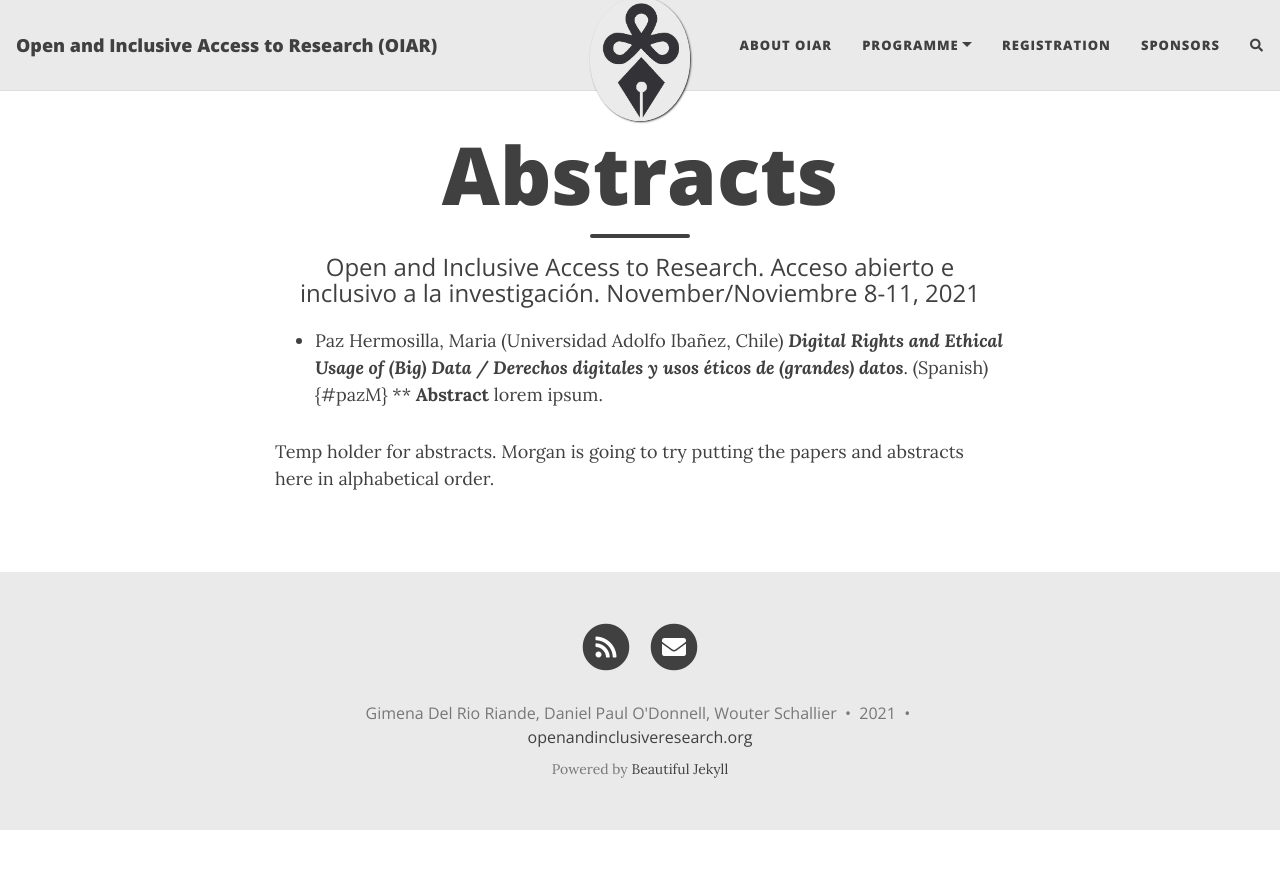
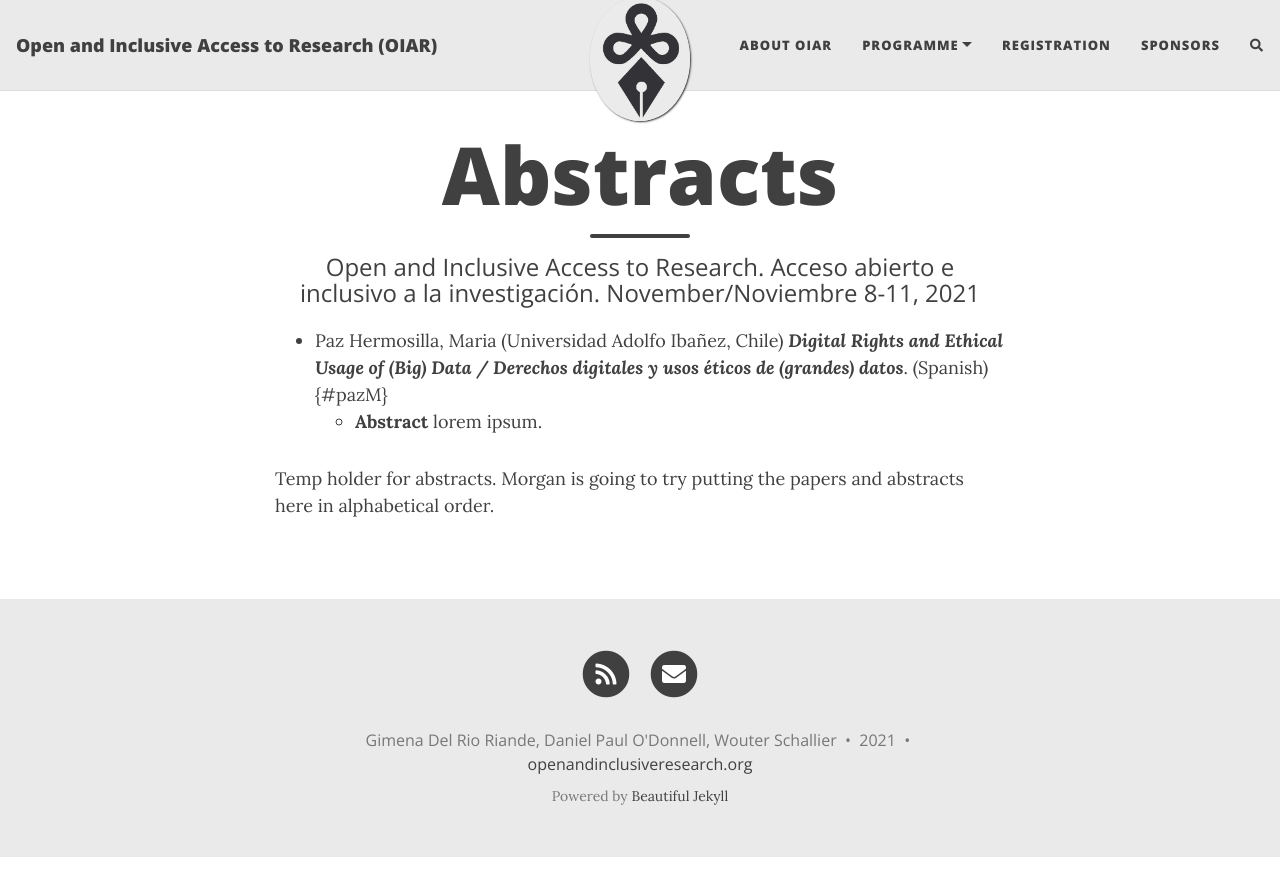
Before and after one commit to caedmon5/OIAR, a Jekyll site: the page built from abstracts.md, in a window 1280 px wide. Shown: the top 896 px of the page. Built offline with Jekyll 4.4.1, drawn with Linux system fonts in a browser that asks for light colours; nearby versions of some CDN libraries; comment, search, counter and statistics services are not loaded.

```diff
--- a/abstracts.md
+++ b/abstracts.md
@@ -5,6 +5,6 @@ subtitle: Open and Inclusive Access to Research. Acceso abierto e inclusivo a la
 ---
 
 * Paz Hermosilla, Maria (Universidad Adolfo Ibañez, Chile) ***Digital Rights and Ethical Usage of (Big) Data / Derechos digitales y usos éticos de (grandes) datos***. (Spanish)  {#pazM}
-** **Abstract** lorem ipsum.
+    * **Abstract** lorem ipsum.
 
 Temp holder for abstracts. Morgan is going to try putting the papers and abstracts here in alphabetical order.
```
